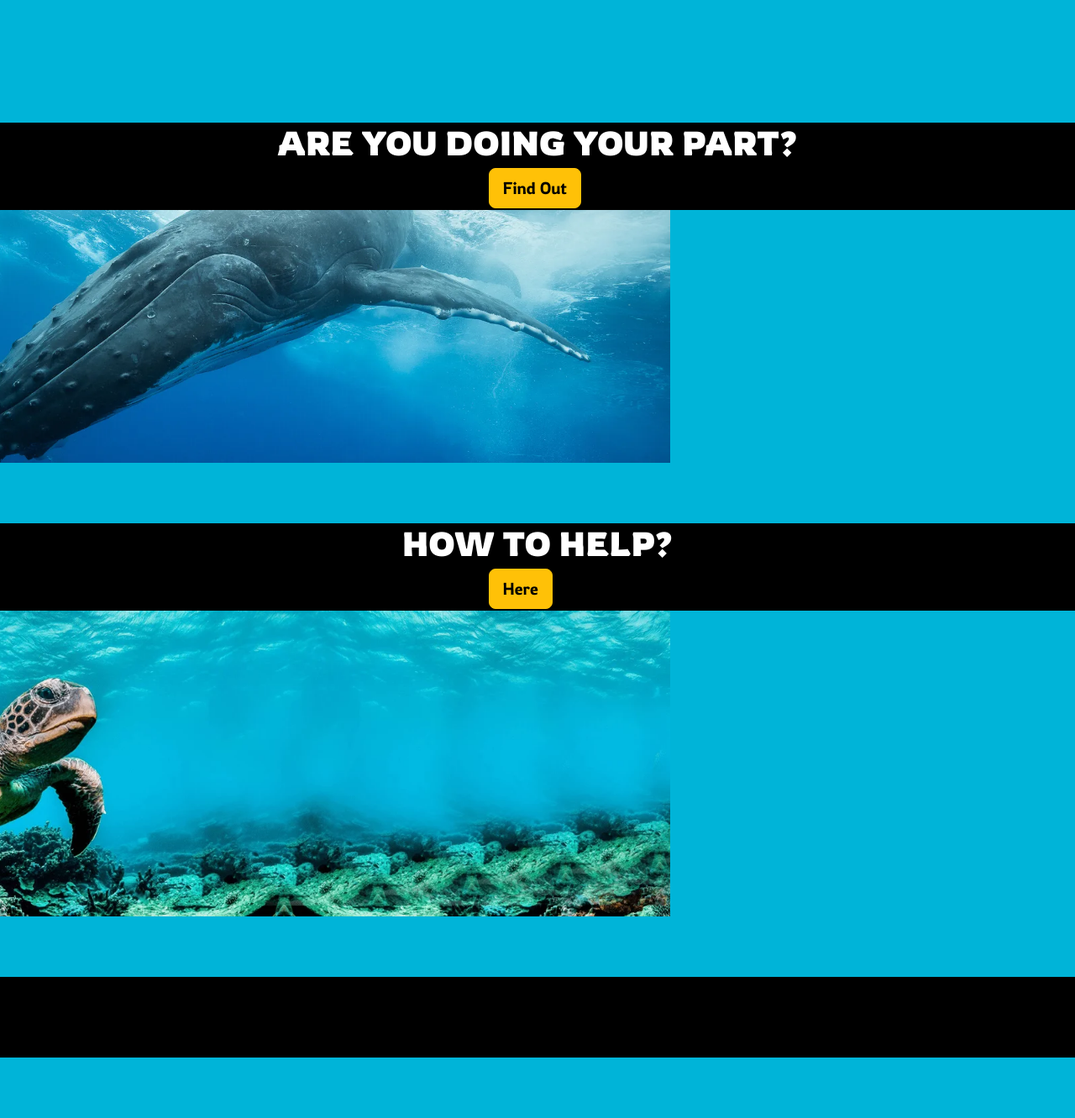
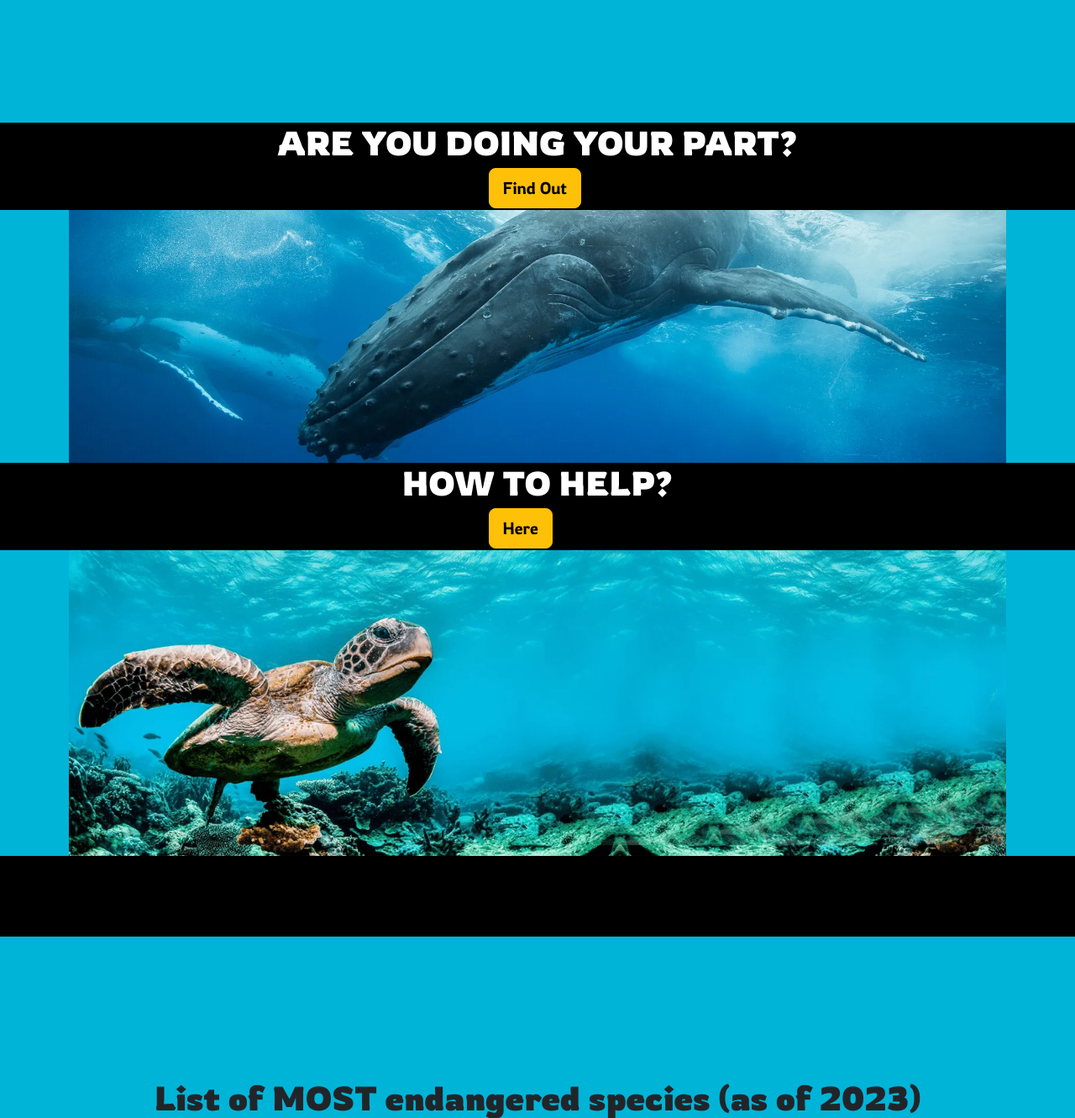
Before and after one commit to IkariG08/Webpage-Oceans, a Node server app: page / in a window 1280 px wide. Shown: the part 2893-4224 px from the top of the page at 84% size. Run offline with Node 20, Linux system fonts and the light colour scheme.

Commit message:
Updated images margin

```diff
--- a/public/CSS/style.css
+++ b/public/CSS/style.css
@@ -73,7 +73,7 @@ h1{
 }
 
 .imgwhale{
-    margin-left: -400px;
+    margin-bottom: -72px;
 }
 
 .help{
```
